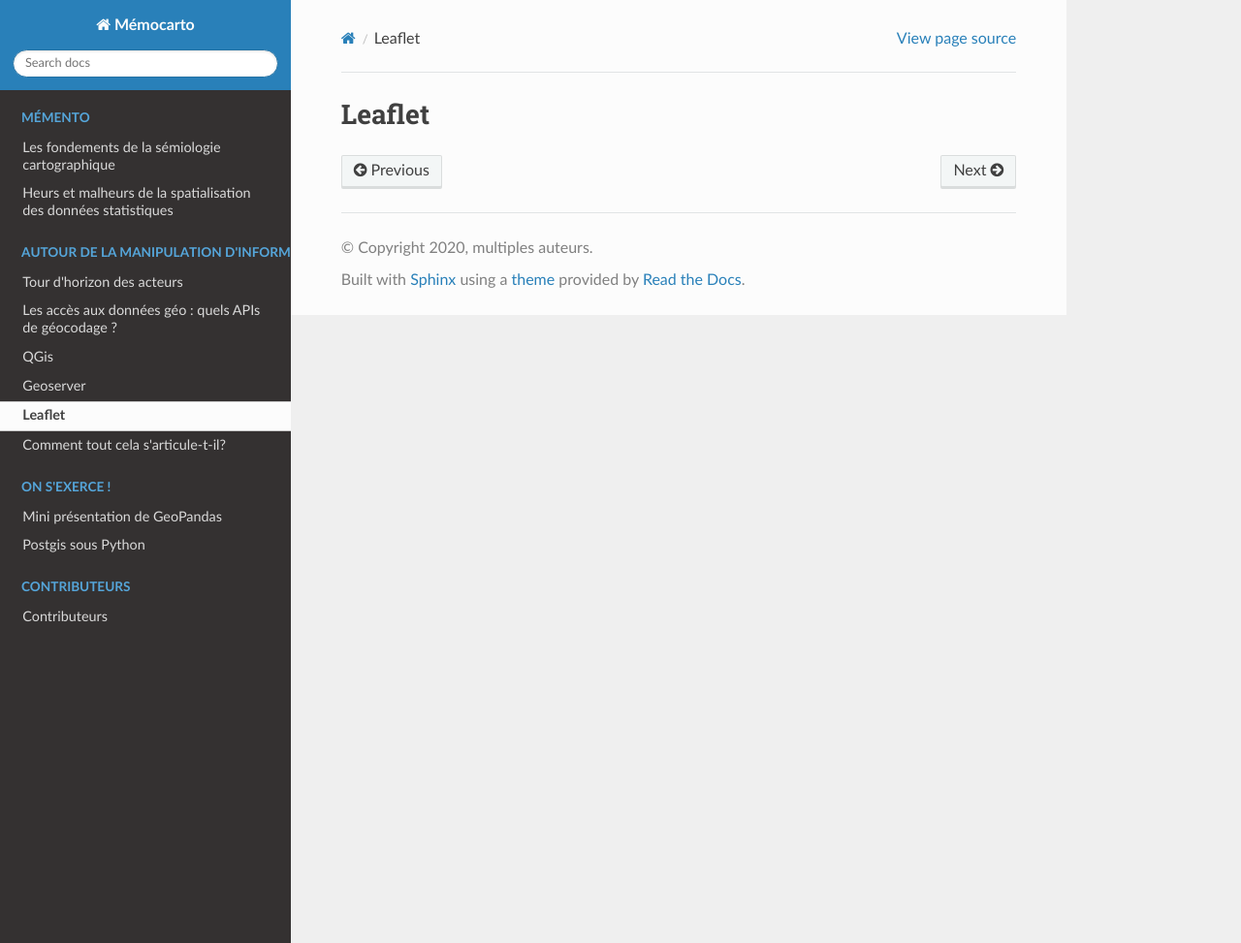
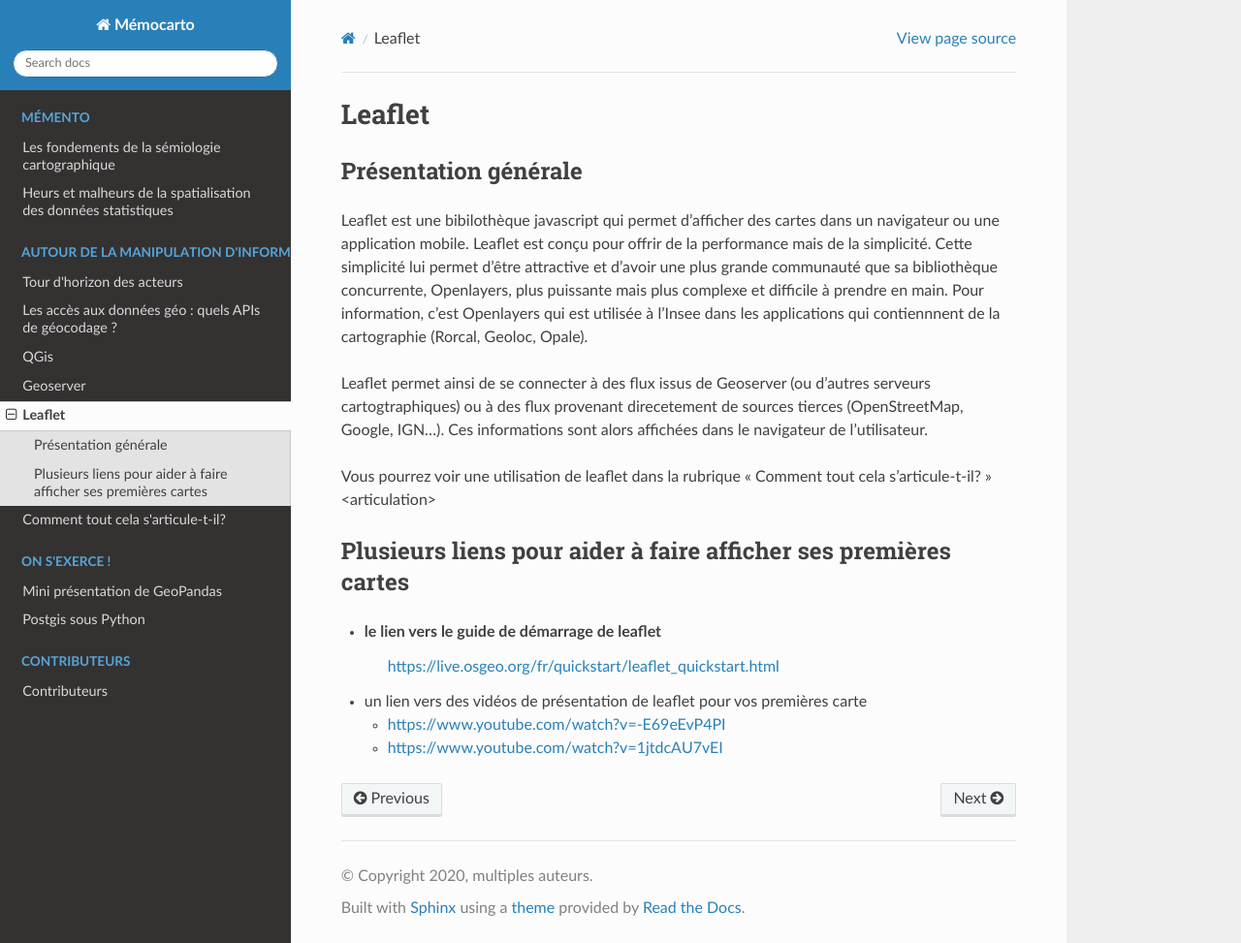
Before and after one commit to JulieDjidji/memocarto, a Sphinx documentation site: the page built from doc/source/leaflet.rst, in a window 1280 px wide and 973 px high. Shown: the whole window at 97% size. Built offline with Sphinx 7.4.7 and the Read the Docs theme 2.0.0, drawn with Linux system fonts in a browser that asks for light colours; pages that are not in the unit, such as notebooks, are missing from menus.

Commit message:
Update leaflet.rst

```diff
--- a/doc/source/leaflet.rst
+++ b/doc/source/leaflet.rst
@@ -1,2 +1,20 @@
 Leaflet
 ======
+
+Présentation générale
+------
+Leaflet est une bibilothèque javascript qui permet d'afficher des cartes dans un navigateur ou une application mobile. Leaflet est conçu pour offrir de la performance mais de la simplicité. Cette simplicité lui permet d'être attractive et d'avoir une plus grande communauté que sa bibliothèque concurrente, Openlayers, plus puissante mais plus complexe et difficile à prendre en main. Pour information, c'est Openlayers qui est utilisée à l'Insee dans les applications qui contiennnent de la cartographie (Rorcal, Geoloc, Opale).
+
+Leaflet permet ainsi de se connecter à des flux issus de Geoserver (ou d'autres serveurs cartogtraphiques) ou à des flux provenant direcetement de sources tierces (OpenStreetMap, Google, IGN...). Ces informations sont alors affichées dans le navigateur de l'utilisateur.
+
+Vous pourrez voir une utilisation de leaflet dans la rubrique "Comment tout cela s'articule-t-il?" <articulation>
+
+Plusieurs liens pour aider à faire afficher ses premières cartes
+------
+- le lien vers le guide de démarrage de leaflet
+   https://live.osgeo.org/fr/quickstart/leaflet_quickstart.html
+
+- un lien vers des vidéos de présentation de leaflet pour vos premières carte
+
+  - https://www.youtube.com/watch?v=-E69eEvP4PI
+  - https://www.youtube.com/watch?v=1jtdcAU7vEI
```
